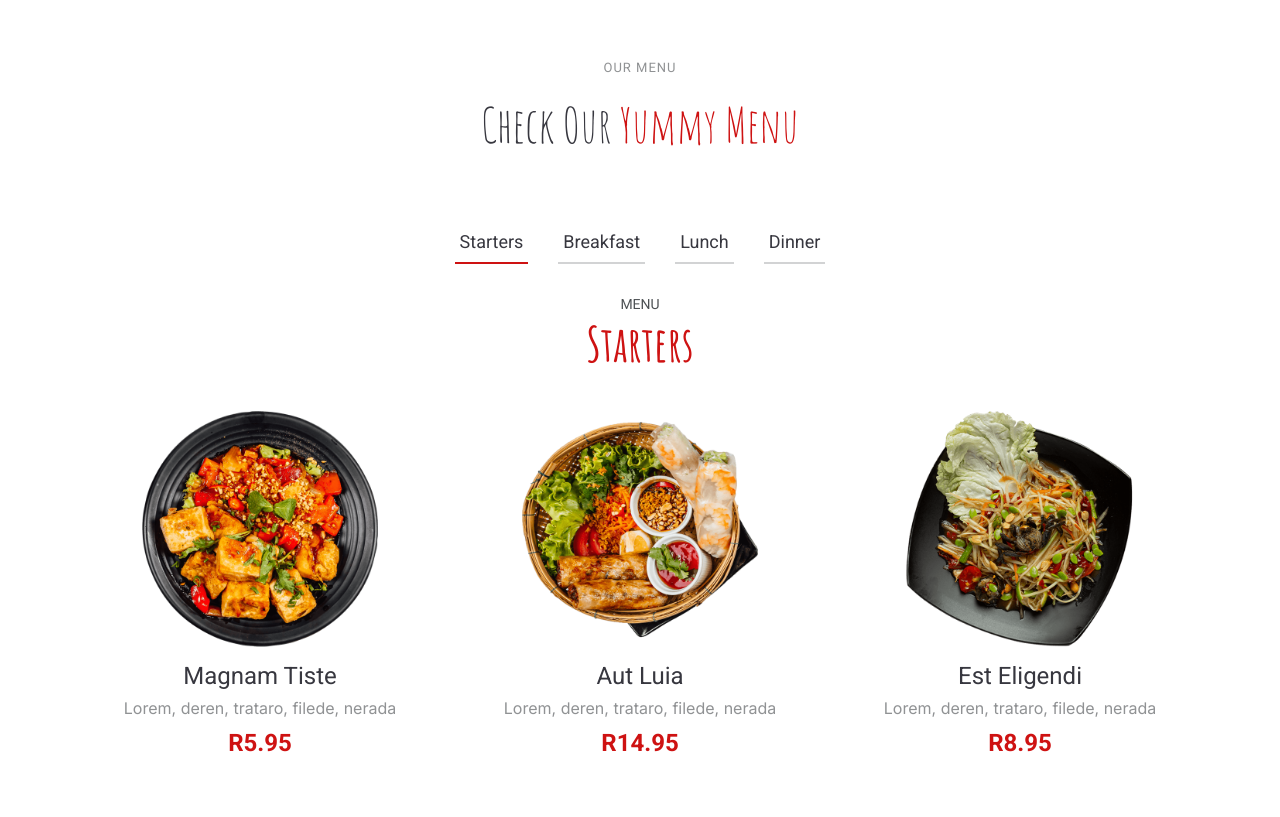
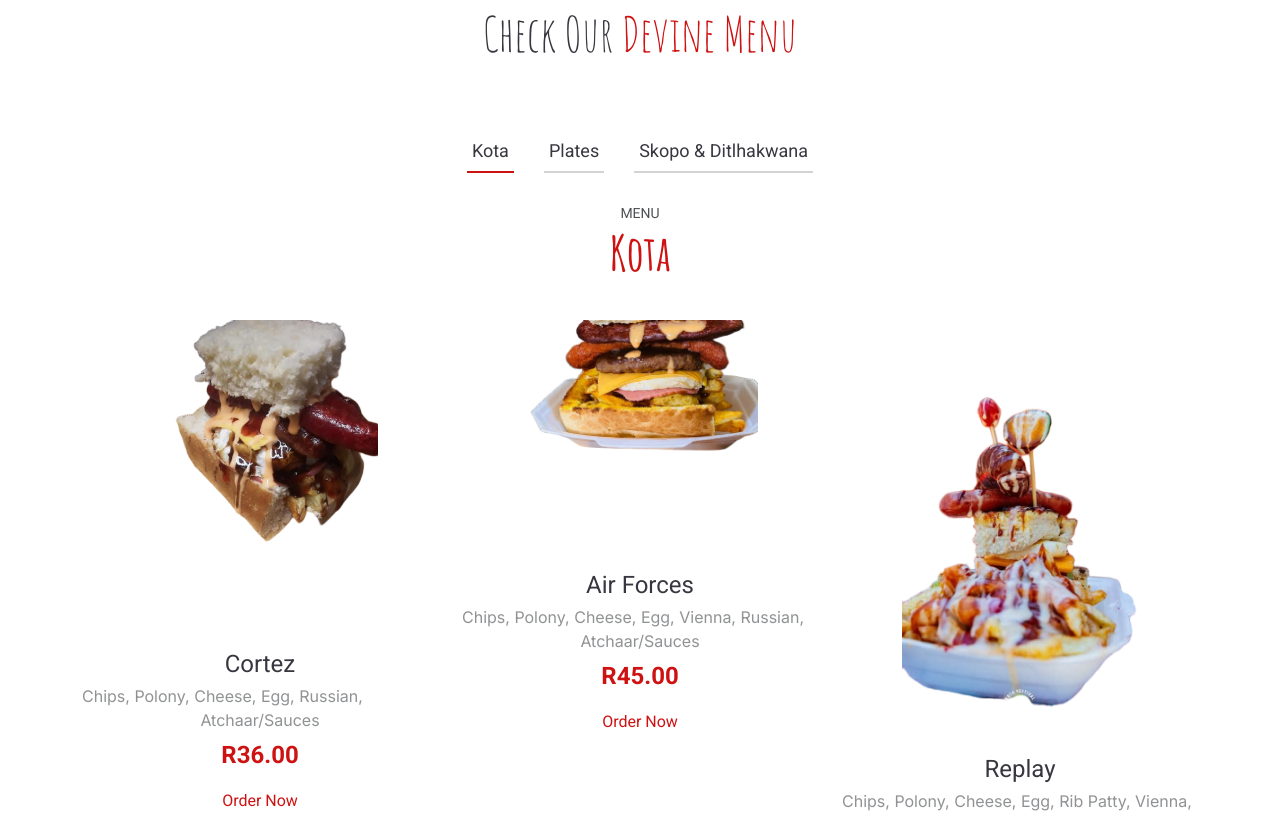
Before and after one commit to siyabongajaho/devine-shisanyama, a plain HTML site: page index.html in a window 1280 px wide. Shown: the part 1589-2406 px from the top of the page. Drawn offline with Linux system fonts and the light colour scheme.

Commit message:
Add files via upload

```diff
--- a/index.html
+++ b/index.html
@@ -51,9 +51,9 @@
       <nav id="navmenu" class="navmenu">
         <ul>
           <li><a href="#hero" class="active">Home<br></a></li>
-          <li><a href="#about">About</a></li>
+          <!--li><a href="#about">About</a></li-->
           <li><a href="#menu">Menu</a></li>
-          <li><a href="#events">Events</a></li>
+          <!--li><a href="#events">Events</a></li>
           <li><a href="#chefs">Chefs</a></li>
           <li><a href="#gallery">Gallery</a></li>
           <li class="dropdown"><a href="#"><span>Dropdown</span> <i class="bi bi-chevron-down toggle-dropdown"></i></a>
@@ -72,7 +72,7 @@
               <li><a href="#">Dropdown 3</a></li>
               <li><a href="#">Dropdown 4</a></li>
             </ul>
-          </li>
+          </li-->
           <li><a href="#contact">Contact</a></li>
         </ul>
         <i class="mobile-nav-toggle d-xl-none bi bi-list"></i>
@@ -99,7 +99,7 @@
             </div>
           </div>
           <div class="col-lg-5 order-1 order-lg-2 hero-img" data-aos="zoom-out">
-            <img src="assets/img/hero-img.png" class="img-fluid animated" alt="">
+            <img src="assets/img/menu/1000243642.png" class="img-fluid animated" alt="">
           </div>
         </div>
       </div>
@@ -241,7 +241,7 @@
 
           <div class="col-lg-3 col-md-6">
             <div class="stats-item text-center w-100 h-100">
-              <span data-purecounter-start="0" data-purecounter-end="4" data-purecounter-duration="1" class="purecounter"></span>
+              <span data-purecounter-start="0" data-purecounter-end="5" data-purecounter-duration="1" class="purecounter"></span>
               <p>Staff</p>
             </div>
           </div><!-- End Stats Item -->
@@ -258,7 +258,7 @@
       <!-- Section Title -->
       <div class="container section-title" data-aos="fade-up">
         <h2>Our Menu</h2>
-        <p><span>Check Our</span> <span class="description-title">Yummy Menu</span></p>
+        <p><span>Check Our</span> <span class="description-title">Devine Menu</span></p>
       </div><!-- End Section Title -->
 
       <div class="container">
@@ -267,23 +267,23 @@
 
           <li class="nav-item">
             <a class="nav-link active show" data-bs-toggle="tab" data-bs-target="#menu-starters">
-              <h4>Starters</h4>
+              <h4>Kota</h4>
             </a>
           </li><!-- End tab nav item -->
 
           <li class="nav-item">
             <a class="nav-link" data-bs-toggle="tab" data-bs-target="#menu-breakfast">
-              <h4>Breakfast</h4>
+              <h4>Plates</h4>
             </a><!-- End tab nav item -->
 
           </li>
           <li class="nav-item">
             <a class="nav-link" data-bs-toggle="tab" data-bs-target="#menu-lunch">
-              <h4>Lunch</h4>
+              <h4>Skopo & Ditlhakwana</h4>
             </a>
           </li><!-- End tab nav item -->
 
-          <li class="nav-item">
+          <!--li class="nav-item">
             <a class="nav-link" data-bs-toggle="tab" data-bs-target="#menu-dinner">
               <h4>Dinner</h4>
             </a>
@@ -297,45 +297,48 @@
 
             <div class="tab-header text-center">
               <p>Menu</p>
-              <h3>Starters</h3>
+              <h3>Kota</h3>
             </div>
 
             <div class="row gy-5">
 
               <div class="col-lg-4 menu-item">
-                <a href="assets/img/menu/menu-item-1.png" class="glightbox"><img src="assets/img/menu/menu-item-1.png" class="menu-img img-fluid" alt=""></a>
-                <h4>Magnam Tiste</h4>
+                <a href="assets/img/menu/1000241125.png" class="glightbox"><img src="assets/img/menu/1000241125.png" class="menu-img img-fluid" alt=""></a>
+                <h4>Cortez</h4>
                 <p class="ingredients">
-                  Lorem, deren, trataro, filede, nerada
+                  Chips, Polony, Cheese, Egg, Russian, Atchaar/Sauces
                 </p>
                 <p class="price">
-                  R5.95
+                  R36.00
                 </p>
+                 <center><a class="btn-getstarted" href="https://www.gloriafood.com/ordering/restaurant/menu?restaurant_uid=06a6d7c7-09ad-4df0-a8cb-4693129e7a9e&admin_mode=true&in_admin_2=true&client_is_mobile=true">Order Now</a></center>
               </div><!-- Menu Item -->
 
               <div class="col-lg-4 menu-item">
-                <a href="assets/img/menu/menu-item-2.png" class="glightbox"><img src="assets/img/menu/menu-item-2.png" class="menu-img img-fluid" alt=""></a>
-                <h4>Aut Luia</h4>
+                <a href="assets/img/menu/1000241126.png" class="glightbox"><img src="assets/img/menu/1000241126.png" class="menu-img img-fluid" alt=""></a>
+                <h4>Air Forces</h4>
                 <p class="ingredients">
-                  Lorem, deren, trataro, filede, nerada
+                  Chips, Polony, Cheese, Egg, Vienna, Russian, Atchaar/Sauces
                 </p>
                 <p class="price">
-                  R14.95
+                  R45.00
                 </p>
+                 <center><a class="btn-getstarted" href="https://www.gloriafood.com/ordering/restaurant/menu?restaurant_uid=06a6d7c7-09ad-4df0-a8cb-4693129e7a9e&admin_mode=true&in_admin_2=true&client_is_mobile=true">Order Now</a></center>
               </div><!-- Menu Item -->
 
               <div class="col-lg-4 menu-item">
-                <a href="assets/img/menu/menu-item-3.png" class="glightbox"><img src="assets/img/menu/menu-item-3.png" class="menu-img img-fluid" alt=""></a>
-                <h4>Est Eligendi</h4>
+                <a href="assets/img/menu/1000241131.png" class="glightbox"><img src="assets/img/menu/1000241131.png" class="menu-img img-fluid" height="100px" alt=""></a>
+                <h4>Replay</h4>
                 <p class="ingredients">
-                  Lorem, deren, trataro, filede, nerada
+                  Chips, Polony, Cheese, Egg, Rib Patty, Vienna, Russian, Atchaar/Sauces
                 </p>
                 <p class="price">
-                  R8.95
+                  R105.00
                 </p>
+                 <center><a class="btn-getstarted" href="https://www.gloriafood.com/ordering/restaurant/menu?restaurant_uid=06a6d7c7-09ad-4df0-a8cb-4693129e7a9e&admin_mode=true&in_admin_2=true&client_is_mobile=true">Order Now</a></center>
               </div><!-- Menu Item -->
 
-              <div class="col-lg-4 menu-item">
+              <!--div class="col-lg-4 menu-item">
                 <a href="assets/img/menu/menu-item-4.png" class="glightbox"><img src="assets/img/menu/menu-item-4.png" class="menu-img img-fluid" alt=""></a>
                 <h4>Eos Luibusdam</h4>
                 <p class="ingredients">
@@ -346,7 +349,7 @@
                 </p>
               </div><!-- Menu Item -->
 
-              <div class="col-lg-4 menu-item">
+              <!--div class="col-lg-4 menu-item">
                 <a href="assets/img/menu/menu-item-5.png" class="glightbox"><img src="assets/img/menu/menu-item-5.png" class="menu-img img-fluid" alt=""></a>
                 <h4>Eos Luibusdam</h4>
                 <p class="ingredients">
@@ -357,7 +360,7 @@
                 </p>
               </div><!-- Menu Item -->
 
-              <div class="col-lg-4 menu-item">
+              <!--div class="col-lg-4 menu-item">
                 <a href="assets/img/menu/menu-item-6.png" class="glightbox"><img src="assets/img/menu/menu-item-6.png" class="menu-img img-fluid" alt=""></a>
                 <h4>Laboriosam Direva</h4>
                 <p class="ingredients">
@@ -369,51 +372,55 @@
               </div><!-- Menu Item -->
 
             </div>
+
           </div><!-- End Starter Menu Content -->
 
           <div class="tab-pane fade" id="menu-breakfast">
 
             <div class="tab-header text-center">
               <p>Menu</p>
-              <h3>Breakfast</h3>
+              <h3>Plates</h3>
             </div>
 
             <div class="row gy-5">
 
               <div class="col-lg-4 menu-item">
-                <a href="assets/img/menu/menu-item-1.png" class="glightbox"><img src="assets/img/menu/menu-item-1.png" class="menu-img img-fluid" alt=""></a>
-                <h4>Magnam Tiste</h4>
+                <a href="assets/img/menu/1000241121.png" class="glightbox"><img src="assets/img/menu/1000241121.png" class="menu-img img-fluid" alt=""></a>
+                <h4>Pork plate</h4>
                 <p class="ingredients">
-                  Lorem, deren, trataro, filede, nerada
+                  Quarter leg, Wors & Pork Rasher
                 </p>
                 <p class="price">
-                  R5.95
+                  R85.00
                 </p>
+                 <center><a class="btn-getstarted" href="https://www.gloriafood.com/ordering/restaurant/menu?restaurant_uid=06a6d7c7-09ad-4df0-a8cb-4693129e7a9e&admin_mode=true&in_admin_2=true&client_is_mobile=true">Order Now</a></center>
               </div><!-- Menu Item -->
 
               <div class="col-lg-4 menu-item">
-                <a href="assets/img/menu/menu-item-2.png" class="glightbox"><img src="assets/img/menu/menu-item-2.png" class="menu-img img-fluid" alt=""></a>
-                <h4>Aut Luia</h4>
+                <a href="assets/img/menu/1000241124.png" class="glightbox"><img src="assets/img/menu/1000241124.png" class="menu-img img-fluid" alt=""></a>
+                <h4>Rib plate</h4>
                 <p class="ingredients">
-                  Lorem, deren, trataro, filede, nerada
+                  Wors, Short-rib & Pork Rasher
                 </p>
                 <p class="price">
-                  R14.95
+                  R95.00
                 </p>
+                 <center><a class="btn-getstarted" href="https://www.gloriafood.com/ordering/restaurant/menu?restaurant_uid=06a6d7c7-09ad-4df0-a8cb-4693129e7a9e&admin_mode=true&in_admin_2=true&client_is_mobile=true">Order Now</a></center>
               </div><!-- Menu Item -->
 
               <div class="col-lg-4 menu-item">
-                <a href="assets/img/menu/menu-item-3.png" class="glightbox"><img src="assets/img/menu/menu-item-3.png" class="menu-img img-fluid" alt=""></a>
-                <h4>Est Eligendi</h4>
+                <a href="assets/img/menu/1000243642.png" class="glightbox"><img src="assets/img/menu/1000243642.png" class="menu-img img-fluid" alt=""></a>
+                <h4>Full Chicken plate</h4>
                 <p class="ingredients">
-                  Lorem, deren, trataro, filede, nerada
+                  Full Chicken & Pap
                 </p>
                 <p class="price">
-                  R8.95
+                  R90
                 </p>
+                 <center><a class="btn-getstarted" href="https://www.gloriafood.com/ordering/restaurant/menu?restaurant_uid=06a6d7c7-09ad-4df0-a8cb-4693129e7a9e&admin_mode=true&in_admin_2=true&client_is_mobile=true">Order Now</a></center>
               </div><!-- Menu Item -->
 
-              <div class="col-lg-4 menu-item">
+              <!--div class="col-lg-4 menu-item">
                 <a href="assets/img/menu/menu-item-4.png" class="glightbox"><img src="assets/img/menu/menu-item-4.png" class="menu-img img-fluid" alt=""></a>
                 <h4>Eos Luibusdam</h4>
                 <p class="ingredients">
@@ -424,7 +431,7 @@
                 </p>
               </div><!-- Menu Item -->
 
-              <div class="col-lg-4 menu-item">
+              <!--div class="col-lg-4 menu-item">
                 <a href="assets/img/menu/menu-item-5.png" class="glightbox"><img src="assets/img/menu/menu-item-5.png" class="menu-img img-fluid" alt=""></a>
                 <h4>Eos Luibusdam</h4>
                 <p class="ingredients">
@@ -435,7 +442,7 @@
                 </p>
               </div><!-- Menu Item -->
 
-              <div class="col-lg-4 menu-item">
+              <!--div class="col-lg-4 menu-item">
                 <a href="assets/img/menu/menu-item-6.png" class="glightbox"><img src="assets/img/menu/menu-item-6.png" class="menu-img img-fluid" alt=""></a>
                 <h4>Laboriosam Direva</h4>
                 <p class="ingredients">
@@ -453,45 +460,48 @@
 
             <div class="tab-header text-center">
               <p>Menu</p>
-              <h3>Lunch</h3>
+              <h3>Skopo & Ditlhakwana</h3>
             </div>
 
             <div class="row gy-5">
 
               <div class="col-lg-4 menu-item">
-                <a href="assets/img/menu/menu-item-1.png" class="glightbox"><img src="assets/img/menu/menu-item-1.png" class="menu-img img-fluid" alt=""></a>
-                <h4>Magnam Tiste</h4>
+                <a href="assets/img/menu/1000241122.png" class="glightbox"><img src="assets/img/menu/1000241122.png" class="menu-img img-fluid" alt=""></a>
+                <h4>Skopo</h4>
                 <p class="ingredients">
-                  Lorem, deren, trataro, filede, nerada
+                  Sheep head
                 </p>
                 <p class="price">
-                  R5.95
+                  R80.00
                 </p>
+                 <center><a class="btn-getstarted" href="https://www.gloriafood.com/ordering/restaurant/menu?restaurant_uid=06a6d7c7-09ad-4df0-a8cb-4693129e7a9e&admin_mode=true&in_admin_2=true&client_is_mobile=true">Order Now</a></center>
               </div><!-- Menu Item -->
 
               <div class="col-lg-4 menu-item">
-                <a href="assets/img/menu/menu-item-2.png" class="glightbox"><img src="assets/img/menu/menu-item-2.png" class="menu-img img-fluid" alt=""></a>
-                <h4>Aut Luia</h4>
+                <a href="assets/img/menu/1000241123.png" class="glightbox"><img src="assets/img/menu/1000241123.png" class="menu-img img-fluid" alt=""></a>
+                <h4>Ditlhakwana</h4>
                 <p class="ingredients">
-                  Lorem, deren, trataro, filede, nerada
+                  4 Pork trotters
                 </p>
                 <p class="price">
-                  R14.95
+                  R50.00
                 </p>
+                 <center><a class="btn-getstarted" href="https://www.gloriafood.com/ordering/restaurant/menu?restaurant_uid=06a6d7c7-09ad-4df0-a8cb-4693129e7a9e&admin_mode=true&in_admin_2=true&client_is_mobile=true">Order Now</a></center>
               </div><!-- Menu Item -->
 
               <div class="col-lg-4 menu-item">
-                <a href="assets/img/menu/menu-item-3.png" class="glightbox"><img src="assets/img/menu/menu-item-3.png" class="menu-img img-fluid" alt=""></a>
-                <h4>Est Eligendi</h4>
+                <a href="assets/img/menu/1000243644.png" class="glightbox"><img src="assets/img/menu/1000243644.png" class="menu-img img-fluid" alt=""></a>
+                <h4>Ditlhakwana Plate</h4>
                 <p class="ingredients">
-                  Lorem, deren, trataro, filede, nerada
+                  4 Pork trotters with Pap
                 </p>
                 <p class="price">
-                  R8.95
+                  R60
                 </p>
+                 <center><a class="btn-getstarted" href="https://www.gloriafood.com/ordering/restaurant/menu?restaurant_uid=06a6d7c7-09ad-4df0-a8cb-4693129e7a9e&admin_mode=true&in_admin_2=true&client_is_mobile=true">Order Now</a></center>
               </div><!-- Menu Item -->
 
-              <div class="col-lg-4 menu-item">
+              <!--div class="col-lg-4 menu-item">
                 <a href="assets/img/menu/menu-item-4.png" class="glightbox"><img src="assets/img/menu/menu-item-4.png" class="menu-img img-fluid" alt=""></a>
                 <h4>Eos Luibusdam</h4>
                 <p class="ingredients">
@@ -502,7 +512,7 @@
                 </p>
               </div><!-- Menu Item -->
 
-              <div class="col-lg-4 menu-item">
+              <!--div class="col-lg-4 menu-item">
                 <a href="assets/img/menu/menu-item-5.png" class="glightbox"><img src="assets/img/menu/menu-item-5.png" class="menu-img img-fluid" alt=""></a>
                 <h4>Eos Luibusdam</h4>
                 <p class="ingredients">
@@ -513,7 +523,7 @@
                 </p>
               </div><!-- Menu Item -->
 
-              <div class="col-lg-4 menu-item">
+              <!--div class="col-lg-4 menu-item">
                 <a href="assets/img/menu/menu-item-6.png" class="glightbox"><img src="assets/img/menu/menu-item-6.png" class="menu-img img-fluid" alt=""></a>
                 <h4>Laboriosam Direva</h4>
                 <p class="ingredients">
@@ -527,7 +537,7 @@
             </div>
           </div><!-- End Lunch Menu Content -->
 
-          <div class="tab-pane fade" id="menu-dinner">
+          <!--div class="tab-pane fade" id="menu-dinner">
 
             <div class="tab-header text-center">
               <p>Menu</p>
@@ -547,7 +557,7 @@
                 </p>
               </div><!-- Menu Item -->
 
-              <div class="col-lg-4 menu-item">
+              <!--div class="col-lg-4 menu-item">
                 <a href="assets/img/menu/menu-item-2.png" class="glightbox"><img src="assets/img/menu/menu-item-2.png" class="menu-img img-fluid" alt=""></a>
                 <h4>Aut Luia</h4>
                 <p class="ingredients">
@@ -558,7 +568,7 @@
                 </p>
               </div><!-- Menu Item -->
 
-              <div class="col-lg-4 menu-item">
+              <!--div class="col-lg-4 menu-item">
                 <a href="assets/img/menu/menu-item-3.png" class="glightbox"><img src="assets/img/menu/menu-item-3.png" class="menu-img img-fluid" alt=""></a>
                 <h4>Est Eligendi</h4>
                 <p class="ingredients">
@@ -569,7 +579,7 @@
                 </p>
               </div><!-- Menu Item -->
 
-              <div class="col-lg-4 menu-item">
+              <!--div class="col-lg-4 menu-item">
                 <a href="assets/img/menu/menu-item-4.png" class="glightbox"><img src="assets/img/menu/menu-item-4.png" class="menu-img img-fluid" alt=""></a>
                 <h4>Eos Luibusdam</h4>
                 <p class="ingredients">
@@ -580,7 +590,7 @@
                 </p>
               </div><!-- Menu Item -->
 
-              <div class="col-lg-4 menu-item">
+              <!--div class="col-lg-4 menu-item">
                 <a href="assets/img/menu/menu-item-5.png" class="glightbox"><img src="assets/img/menu/menu-item-5.png" class="menu-img img-fluid" alt=""></a>
                 <h4>Eos Luibusdam</h4>
                 <p class="ingredients">
@@ -591,7 +601,7 @@
                 </p>
               </div><!-- Menu Item -->
 
-              <div class="col-lg-4 menu-item">
+              <!--div class="col-lg-4 menu-item">
                 <a href="assets/img/menu/menu-item-6.png" class="glightbox"><img src="assets/img/menu/menu-item-6.png" class="menu-img img-fluid" alt=""></a>
                 <h4>Laboriosam Direva</h4>
                 <p class="ingredients">
@@ -1041,7 +1051,7 @@
               <i class="icon bi bi-telephone flex-shrink-0"></i>
               <div>
                 <h3>Call Us</h3>
-                <p>057 55488 55</p>
+                <p>060 763 9734</p>
               </div>
             </div>
           </div><!-- End Info Item -->
@@ -1124,7 +1134,7 @@
           <div>
             <h4>Contact</h4>
             <p>
-              <strong>Phone:</strong> <span>057 55488 55</span><br>
+              <strong>Phone:</strong> <span>060 763 9734</span><br>
               <strong>Email:</strong> <span>info@gmail.com</span><br>
             </p>
           </div>
```
